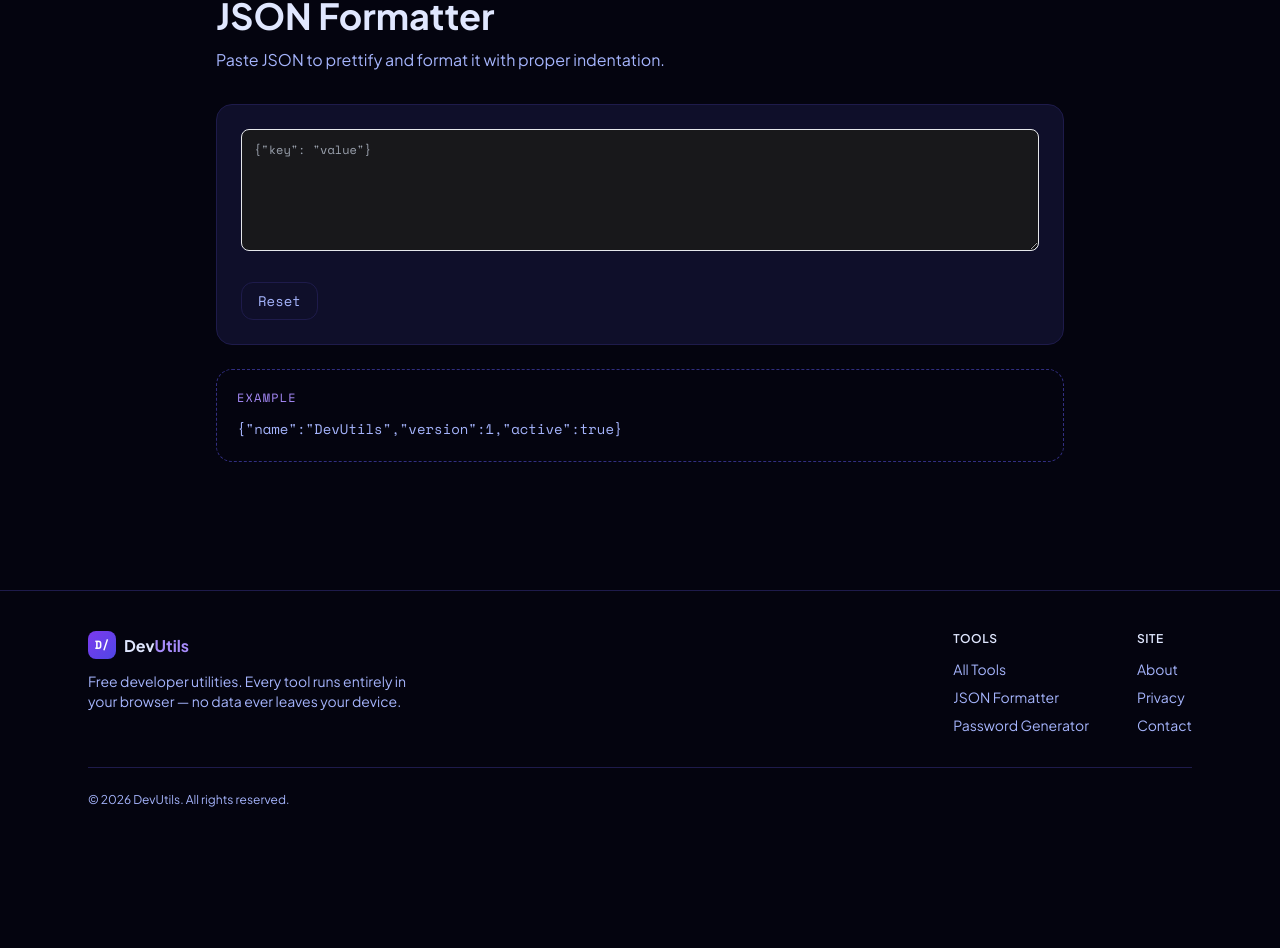
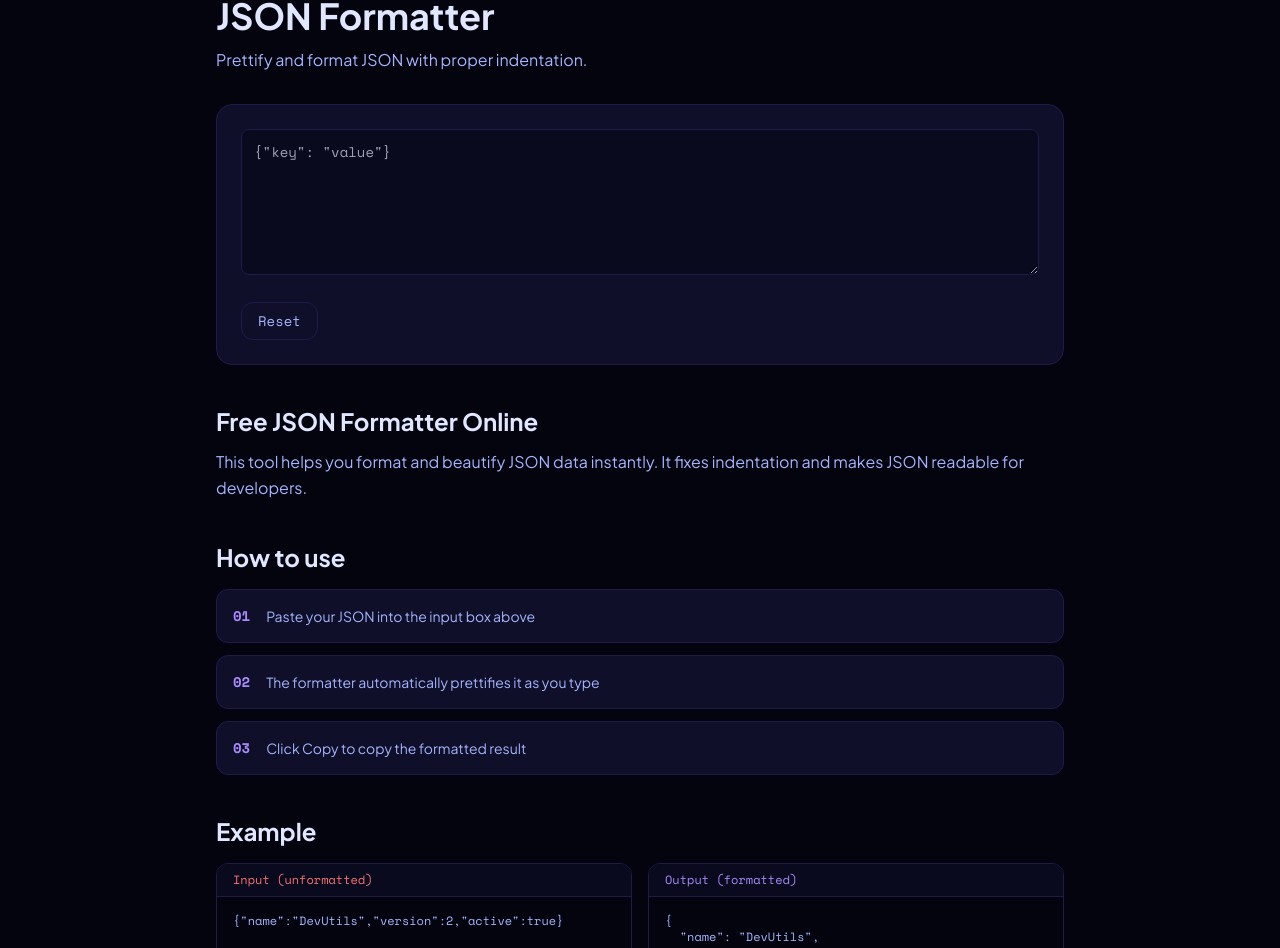
Before and after one commit to SacroDeo/Devutils, a Next.js app: page /tools/json-formatter in a window 1280 px wide. Shown: the part 152-1100 px from the top of the page. Before the commit the page ends 1000 px from the top, so only its background shows below. Built offline with nearby package versions, Linux system fonts and the light colour scheme.

Commit message:
add SEO content to JSON formatter - how to use, example, FAQ, related tools

```diff
--- a/components/tools/JsonFormatter.tsx
+++ b/components/tools/JsonFormatter.tsx
@@ -2,6 +2,7 @@
 import { useState } from "react";
 import { ToolLayout } from "../ToolLayout";
 import { formatJSON } from "@/lib/utils/json";
+import Link from "next/link";
 
 export default function JsonFormatter() {
   const [input, setInput] = useState("");
@@ -18,15 +19,149 @@ export default function JsonFormatter() {
   function reset() { setInput(""); setOutput(""); setError(null); }
 
   return (
-    <ToolLayout title="JSON Formatter" description="Paste JSON to prettify and format it with proper indentation."
-      output={output} onReset={reset} example={`{"name":"DevUtils","version":1,"active":true}`}>
-      <textarea rows={6} value={input} onChange={e => handle(e.target.value)}
-        placeholder='{"key": "value"}'
-        className="w-full rounded-lg border bg-zinc-50 dark:bg-zinc-900 p-3 text-xs font-mono resize-y focus:border-accent transition-colors" />
-      {error && <p className="text-red-400 text-xs font-mono">{error}</p>}
-      {output && (
-        <pre className="w-full rounded-lg border bg-zinc-50 dark:bg-zinc-900 p-3 text-xs font-mono overflow-auto max-h-80 whitespace-pre-wrap">{output}</pre>
-      )}
-    </ToolLayout>
+    <div className="max-w-4xl mx-auto px-6 py-12">
+      <div className="mb-2">
+        <Link href="/tools" className="text-xs font-mono text-light-sub dark:text-cosmos-sub hover:text-accent transition-colors">
+          ← All Tools
+        </Link>
+      </div>
+
+      <div className="mb-8">
+        <h1 className="font-display text-4xl font-bold text-light-text dark:text-cosmos-text mb-3">
+          JSON Formatter
+        </h1>
+        <p className="text-light-sub dark:text-cosmos-sub text-base">
+          Prettify and format JSON with proper indentation.
+        </p>
+      </div>
+
+      {/* Tool */}
+      <div className="rounded-2xl border border-light-border dark:border-cosmos-border bg-light-card dark:bg-cosmos-card p-6 space-y-5 mb-10">
+        <textarea
+          rows={6}
+          value={input}
+          onChange={e => handle(e.target.value)}
+          placeholder='{"key": "value"}'
+          className="w-full rounded-lg border border-light-border dark:border-cosmos-border bg-light-surface dark:bg-cosmos-surface p-3 text-sm font-mono resize-y focus:border-accent transition-colors text-light-text dark:text-cosmos-text"
+        />
+        {error && <p className="text-red-400 text-xs font-mono">{error}</p>}
+        {output && (
+          <pre className="w-full rounded-lg border border-light-border dark:border-cosmos-border bg-light-surface dark:bg-cosmos-surface p-3 text-sm font-mono overflow-auto max-h-80 whitespace-pre-wrap text-light-text dark:text-cosmos-text">
+            {output}
+          </pre>
+        )}
+        <div className="flex gap-2">
+          {output && (
+            <button
+              onClick={() => navigator.clipboard.writeText(output)}
+              className="px-4 py-2 text-sm font-mono rounded-xl border border-light-border dark:border-cosmos-border hover:border-accent hover:text-accent transition-colors text-light-sub dark:text-cosmos-sub">
+              Copy
+            </button>
+          )}
+          <button
+            onClick={reset}
+            className="px-4 py-2 text-sm font-mono rounded-xl border border-light-border dark:border-cosmos-border hover:border-red-400 hover:text-red-400 transition-colors text-light-sub dark:text-cosmos-sub">
+            Reset
+          </button>
+        </div>
+      </div>
+
+      {/* SEO Content */}
+      <div className="space-y-10 text-light-text dark:text-cosmos-text">
+
+        <section>
+          <h2 className="font-display text-2xl font-bold mb-3">Free JSON Formatter Online</h2>
+          <p className="text-light-sub dark:text-cosmos-sub leading-relaxed">
+            This tool helps you format and beautify JSON data instantly. It fixes indentation and makes JSON readable for developers.
+          </p>
+        </section>
+
+        <section>
+          <h2 className="font-display text-2xl font-bold mb-4">How to use</h2>
+          <div className="space-y-3">
+            {[
+              { step: "01", text: "Paste your JSON into the input box above" },
+              { step: "02", text: "The formatter automatically prettifies it as you type" },
+              { step: "03", text: "Click Copy to copy the formatted result" },
+            ].map(s => (
+              <div key={s.step} className="flex gap-4 p-4 rounded-xl border border-light-border dark:border-cosmos-border bg-light-card dark:bg-cosmos-card">
+                <span className="text-accent font-mono font-bold text-sm flex-shrink-0">{s.step}</span>
+                <p className="text-sm text-light-sub dark:text-cosmos-sub">{s.text}</p>
+              </div>
+            ))}
+          </div>
+        </section>
+
+        <section>
+          <h2 className="font-display text-2xl font-bold mb-4">Example</h2>
+          <div className="grid grid-cols-1 sm:grid-cols-2 gap-4">
+            <div className="rounded-xl border border-light-border dark:border-cosmos-border overflow-hidden">
+              <div className="px-4 py-2 bg-light-surface dark:bg-cosmos-surface border-b border-light-border dark:border-cosmos-border">
+                <p className="text-xs font-mono text-red-400">Input (unformatted)</p>
+              </div>
+              <pre className="p-4 text-xs font-mono text-light-sub dark:text-cosmos-sub overflow-auto">
+                {`{"name":"DevUtils","version":2,"active":true}`}
+              </pre>
+            </div>
+            <div className="rounded-xl border border-light-border dark:border-cosmos-border overflow-hidden">
+              <div className="px-4 py-2 bg-light-surface dark:bg-cosmos-surface border-b border-light-border dark:border-cosmos-border">
+                <p className="text-xs font-mono text-accent">Output (formatted)</p>
+              </div>
+              <pre className="p-4 text-xs font-mono text-light-sub dark:text-cosmos-sub overflow-auto">
+{`{
+  "name": "DevUtils",
+  "version": 2,
+  "active": true
+}`}
+              </pre>
+            </div>
+          </div>
+        </section>
+
+        <section>
+          <h2 className="font-display text-2xl font-bold mb-4">FAQ</h2>
+          <div className="space-y-3">
+            {[
+              {
+                q: "What is JSON formatting?",
+                a: "JSON formatting is the process of adding proper indentation and line breaks to JSON data to make it human-readable. Unformatted JSON is valid but hard to read and debug.",
+              },
+              {
+                q: "Is this tool free?",
+                a: "Yes — completely free. No account required, no usage limits, no hidden costs.",
+              },
+              {
+                q: "Does it store my data?",
+                a: "No. This tool runs entirely in your browser. Your JSON data is never sent to any server and is not stored anywhere.",
+              },
+            ].map(faq => (
+              <div key={faq.q} className="p-5 rounded-xl border border-light-border dark:border-cosmos-border bg-light-card dark:bg-cosmos-card">
+                <p className="font-semibold text-light-text dark:text-cosmos-text text-sm mb-2">{faq.q}</p>
+                <p className="text-sm text-light-sub dark:text-cosmos-sub leading-relaxed">{faq.a}</p>
+              </div>
+            ))}
+          </div>
+        </section>
+
+        <section className="rounded-2xl border border-light-border dark:border-cosmos-border bg-light-card dark:bg-cosmos-card p-6">
+          <h2 className="font-display text-xl font-bold mb-4 text-light-text dark:text-cosmos-text">Related Tools</h2>
+          <div className="grid grid-cols-1 sm:grid-cols-2 gap-3">
+            {[
+              { href: "/tools/json-validator", label: "JSON Validator", desc: "Validate JSON syntax and structure" },
+              { href: "/tools/base64-encoder", label: "Base64 Encoder", desc: "Encode text or data to Base64" },
+            ].map(t => (
+              <Link key={t.href} href={t.href}
+                className="flex items-center gap-3 p-3 rounded-xl border border-light-border dark:border-cosmos-border hover:border-accent transition-colors group">
+                <div>
+                  <p className="text-sm font-semibold text-light-text dark:text-cosmos-text group-hover:text-accent transition-colors">{t.label}</p>
+                  <p className="text-xs text-light-sub dark:text-cosmos-sub">{t.desc}</p>
+                </div>
+              </Link>
+            ))}
+          </div>
+        </section>
+
+      </div>
+    </div>
   );
 }
```
